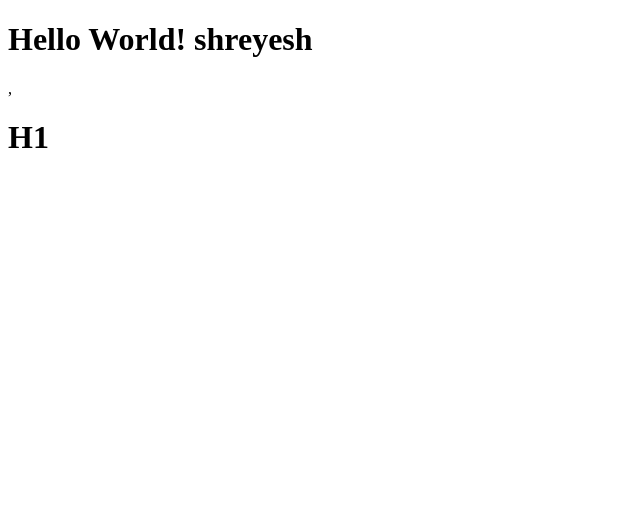
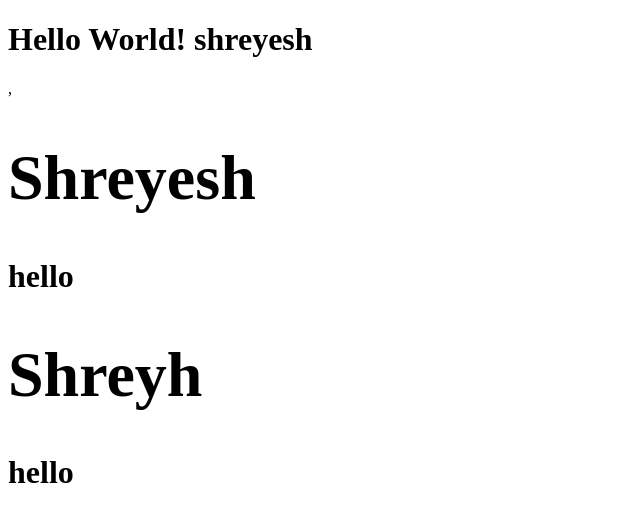
Before and after one commit to Archiviste-ken/App-Dev, a React (Vite) app in the folder day-1/: page / in a window 1280 px wide. Shown: the top 522 px of the page, without its empty margins (0-640 px from the left). Built offline with nearby package versions, Linux system fonts and the light colour scheme.

Commit message:
feat: update H1 component to accept title and description props and modify App to use them

```diff
--- a/day-1/src/App.jsx
+++ b/day-1/src/App.jsx
@@ -1,10 +1,13 @@
-import React from 'react'
-import H1 from "./H1"
+import React from "react";
+import H1 from "./H1";
 
 const App = () => {
   return (
-    <div><H1/></div>
-  )
-}
+    <div>
+      <H1 title= "Shreyesh" desc ="hello" />
+      <H1 title= "Shreyh" desc ="hello" />
+    </div>
+  );
+};
 
-export default App
+export default App;
--- a/day-1/src/H1.jsx
+++ b/day-1/src/H1.jsx
@@ -1,8 +1,11 @@
 import React from 'react'
 
-const H1 = () => {
+const H1 = ({title, desc}, ) => {   // here props is object
   return (
-    <div>H1</div>
+    <div>
+        <h1>{title}</h1>
+        <p>{desc}</p>
+    </div>
   )
 }
 
```
